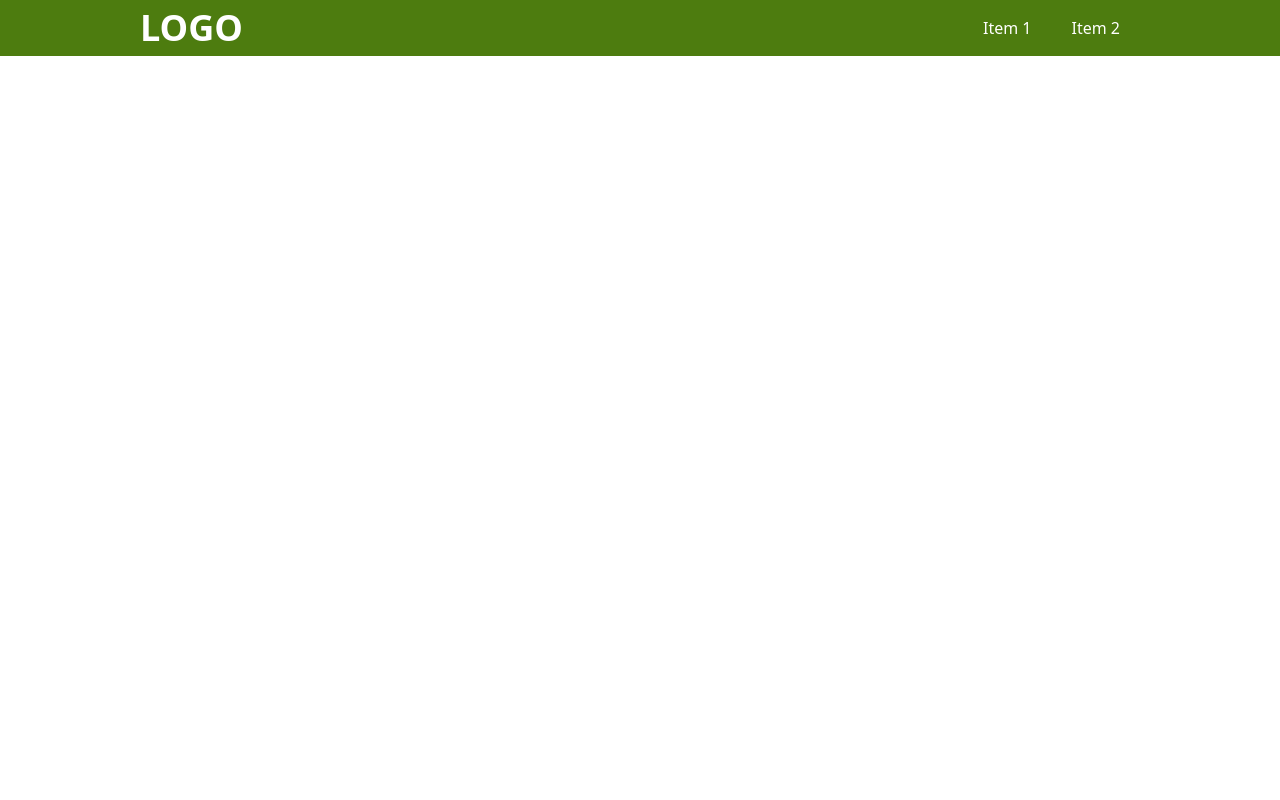
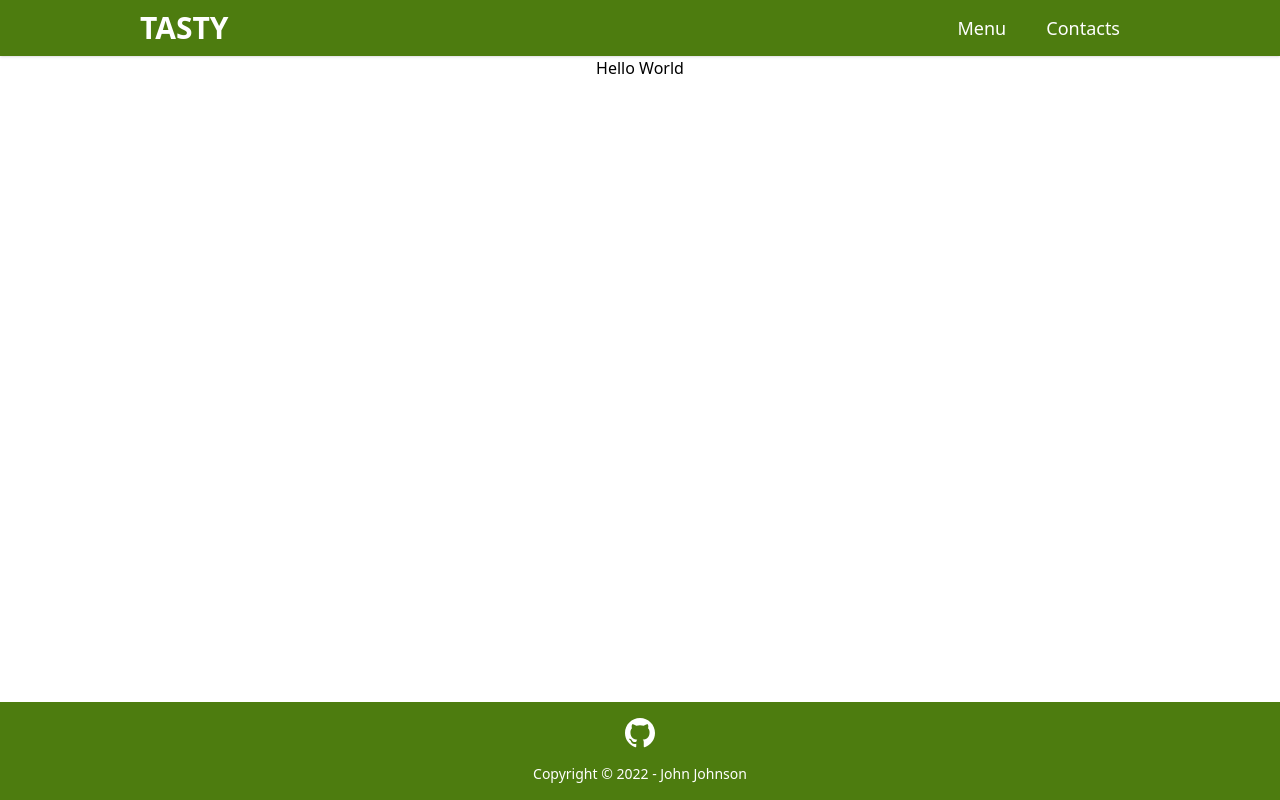
Before and after one commit to mariovyord/lunch-menu, a React (Create React App) app: page / in a window 1280 px wide. Built offline with nearby package versions, Linux system fonts and the light colour scheme.

Commit message:
create: footer and basic layout

```diff
--- a/src/App.tsx
+++ b/src/App.tsx
@@ -1,9 +1,12 @@
-import Navigation from "./features/Navigation";
+import Footer from "./features/footer/Footer";
+import NavigationBar from "./features/navigationBar/NavigationBar";
 
 function App() {
 	return (
-		<div className="App">
-			<Navigation />
+		<div className="min-h-screen flex flex-col">
+			<NavigationBar />
+			<main className="max-w-5xl mx-auto">Hello World</main>
+			<Footer />
 		</div>
 	);
 }
--- /dev/null
+++ b/src/features/footer/Footer.tsx
@@ -0,0 +1,18 @@
+const Footer = () => {
+	return (
+		<footer className='w-full bg-lime-700 p-4 text-white mt-auto'>
+			<div>
+				<div className='mb-4 flex w-full justify-center'>
+					<a className='m-auto w-fit' target="_blank" rel="noreferrer" href="https://github.com/mariovyord/lunch-menu">
+						<svg xmlns="http://www.w3.org/2000/svg" fill="white" width="30" height="30" viewBox="0 0 24 24"><path d="M12 0c-6.626 0-12 5.373-12 12 0 5.302 3.438 9.8 8.207 11.387.599.111.793-.261.793-.577v-2.234c-3.338.726-4.033-1.416-4.033-1.416-.546-1.387-1.333-1.756-1.333-1.756-1.089-.745.083-.729.083-.729 1.205.084 1.839 1.237 1.839 1.237 1.07 1.834 2.807 1.304 3.492.997.107-.775.418-1.305.762-1.604-2.665-.305-5.467-1.334-5.467-5.931 0-1.311.469-2.381 1.236-3.221-.124-.303-.535-1.524.117-3.176 0 0 1.008-.322 3.301 1.23.957-.266 1.983-.399 3.003-.404 1.02.005 2.047.138 3.006.404 2.291-1.552 3.297-1.23 3.297-1.23.653 1.653.242 2.874.118 3.176.77.84 1.235 1.911 1.235 3.221 0 4.609-2.807 5.624-5.479 5.921.43.372.823 1.102.823 2.222v3.293c0 .319.192.694.801.576 4.765-1.589 8.199-6.086 8.199-11.386 0-6.627-5.373-12-12-12z" /></svg>
+					</a>
+				</div>
+			</div>
+			<div className='w-full text-center text-sm'>
+				<p>Copyright © 2022 - John Johnson</p>
+			</div>
+		</footer>
+	)
+}
+
+export default Footer;
--- a/src/features/Navigation.tsx
+++ b/src/features/navigationBar/NavigationBar.tsx
@@ -1,12 +1,12 @@
 import React, { useState } from 'react'
-import { Link } from 'react-router-dom'
+import { NavLink } from 'react-router-dom'
 
 type listItemArray = {
 	name: string,
 	url: string,
 }[];
 
-const Navigation = () => {
+const NavigationBar = () => {
 	const [state, setState] = useState({
 		toggle: false,
 	})
@@ -20,43 +20,44 @@ const Navigation = () => {
 
 	const list: listItemArray = [
 		{
-			name: 'Item 1',
-			url: '/item1',
+			name: 'Menu',
+			url: '/',
 		},
 		{
-			name: 'Item 2',
-			url: '/item2',
+			name: 'Contacts',
+			url: '/contacts',
 		}
 	]
 
 	return (
-		<header className='h-14 bg-lime-700'>
+		<header className='h-14 bg-lime-700 shadow'>
 			<div className='max-w-5xl m-auto h-full'>
 				<div className='flex justify-between min-w-full h-full px-3'>
-					<div className='text-white font-bold text-4xl h-full'>
-						<Link to='/' className='h-full flex items-center'>LOGO</Link>
+					<div className='text-white font-bold text-3xl h-full'>
+						<NavLink to='/' className='h-full flex items-center'>TASTY</NavLink>
 					</div>
 					<nav>
 						<div className='hidden sm:block w-full h-full'>
 							<ul className='flex h-full'>
 								{list.map((item) => {
-									return <li key={item.url}><Link to={item.url} className='h-full flex items-center px-5 text-white hover:bg-lime-800'>{item.name}</Link></li>
+									return <li key={item.url}><NavLink to={item.url} className='h-full flex items-center px-5 text-white text-lg hover:bg-lime-800'>{item.name}</NavLink></li>
 								})}
 							</ul>
 						</div>
-						<div onClick={() => toggleHamburger()} className='sm:hidden h-full'>
-							<div className='h-full flex items-center cursor-pointer w-8'>
+						<div className='sm:hidden h-full'>
+							<div onClick={() => toggleHamburger()} className='h-full flex items-center cursor-pointer w-8'>
 								<div className={`${state.toggle ? 'flex' : 'flex flex-col'} gap-1`}>
 									<div className={`${state.toggle && 'rotate-45 absolute right-3'} w-8 h-1 bg-white transition-all`}></div>
 									<div className={`${state.toggle ? '' : 'w-8 h-1'} bg-white transition-all `}></div>
 									<div className={`${state.toggle && '-rotate-45 absolute right-3'} w-8 h-1 bg-white transition-all `}></div>
 								</div>
 							</div>
-							<ul className={`${state.toggle ? 'absolute' : 'hidden'} w-screen p-5 bg-green-400 top-14 left-0`}>
+							{state.toggle && <ul className={`absolute w-screen p-5 bg-lime-700 text-white text-2xl text-center  top-14 left-0`}>
 								{list.map((item) => {
-									return <li key={item.url}><Link to={item.url}>{item.name}</Link></li>
+									return <li key={item.url} className='p-4'><NavLink to={item.url} onClick={() => toggleHamburger()}>{item.name}</NavLink></li>
 								})}
-							</ul>
+							</ul>}
+
 						</div>
 					</nav>
 				</div>
@@ -65,4 +66,4 @@ const Navigation = () => {
 	)
 }
 
-export default Navigation;
+export default NavigationBar;
```
